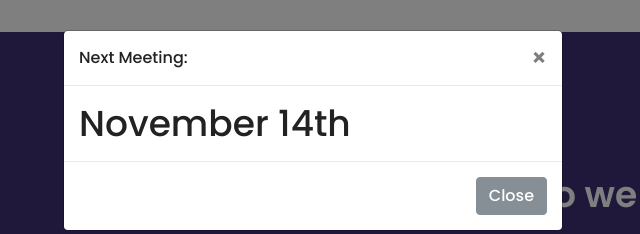
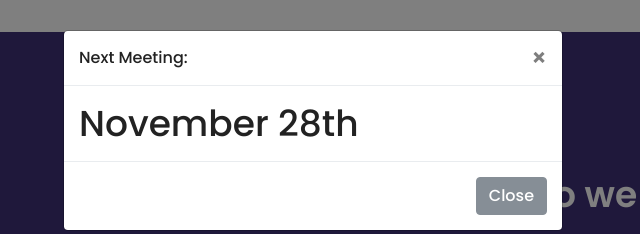
Before and after one commit to steed-huang/anime-review-club-site, a plain HTML site: page index.html in a window 1280 px wide. Both pictures are taken after a click on the link "See Meeting Dates". Shown: the part 1146-1380 px from the top of the page, 327-967 px from the left. Drawn offline with nearby package versions, Linux system fonts and the light colour scheme.

Commit message:
updated date

```diff
--- a/index.html
+++ b/index.html
@@ -167,7 +167,7 @@
               </button>
             </div>
             <div class="modal-body">
-              <h1>November 14th</h1>
+              <h1>November 28th</h1>
             </div>
             <div class="modal-footer">
               <button type="button" class="btn btn-secondary" data-dismiss="modal">
@@ -195,7 +195,8 @@
             </div>
             <!-- Link back to Colorlib can't be removed. Template is licensed under CC BY 3.0. -->
             <div class="copy-right-text">
-              Copyright &copy;<script>
+              Copyright &copy;
+              <script>
                 document.write(new Date().getFullYear());
               </script>
               All rights reserved | This template is made with
```
